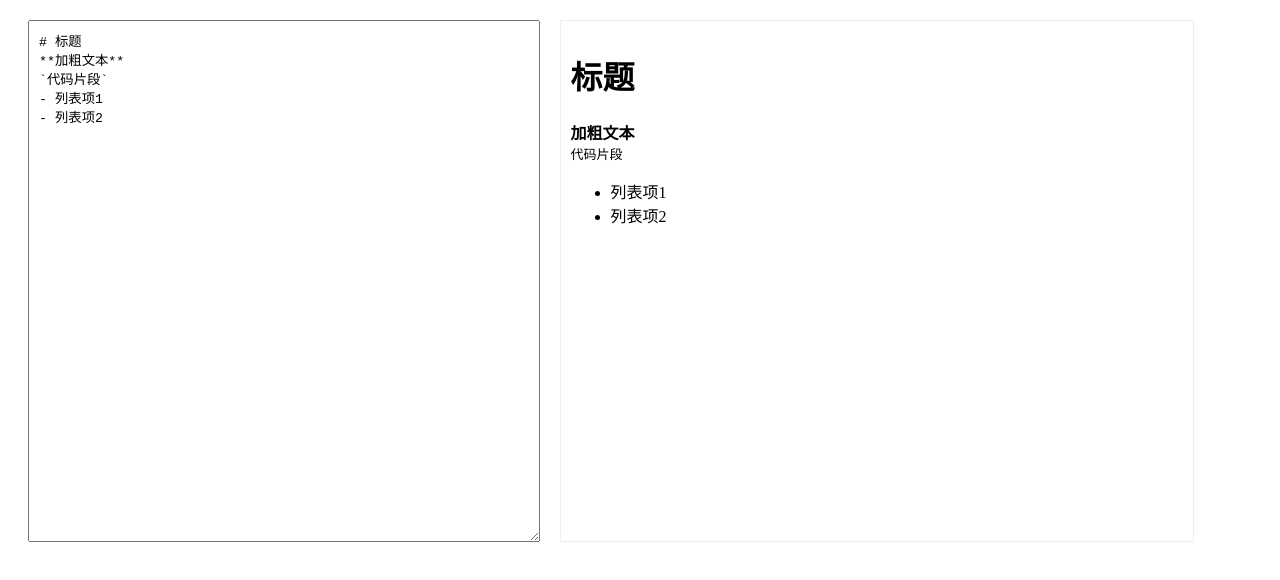
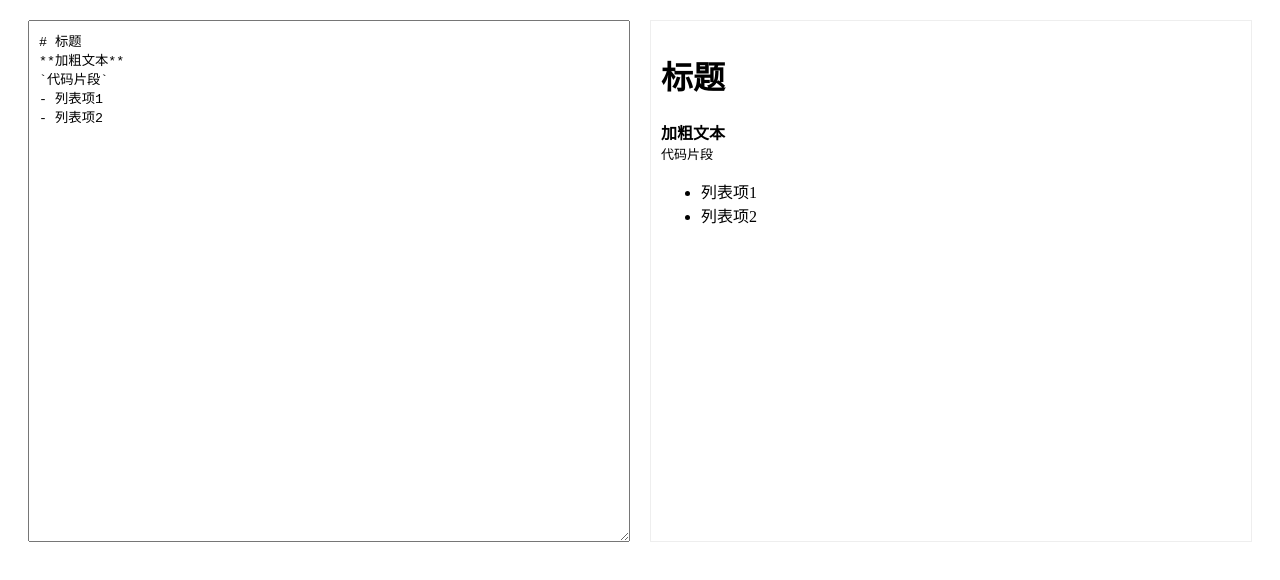
Before and after one commit to GdnWang/GdnWang.github.io, a website: page markdownTest/markdownTest.html in a window 1280 px wide. Drawn offline with Linux system fonts and the light colour scheme.

Commit message:
markdownTest update

```diff
--- a/index.js
+++ b/index.js
@@ -1 +1 @@
-console.log('Happy developing ✨')
+console.log('Hi, this is the console.')
--- a/markdownTest/markdownTest.html
+++ b/markdownTest/markdownTest.html
@@ -2,7 +2,7 @@
 <html lang="en">
 <head>
     <meta charset="UTF-8">
-    <title>Title</title>
+    <title>Markdown Test</title>
 
     <!-- 引入 marked 库 -->
     <script src="./marked.umd.min.js"></script>
@@ -55,7 +55,7 @@
 <!-- 基础样式：避免排版混乱 -->
 <style>
     .container { display: flex; gap: 20px; margin: 20px; }
-    #markdownInput { width: 40%; height: 500px; padding: 10px; }
+    #markdownInput { width: 50%; height: 500px; padding: 10px; }
     #previewArea { width: 50%; padding: 10px; border: 1px solid #eee; }
     /* 配合highlight.js的代码块样式 */
     pre code { display: block; padding: 10px; background: #1e1e1e; color: #fff; border-radius: 4px; }
```
Also changed, not shown: index.html (+1 -0 lines).
